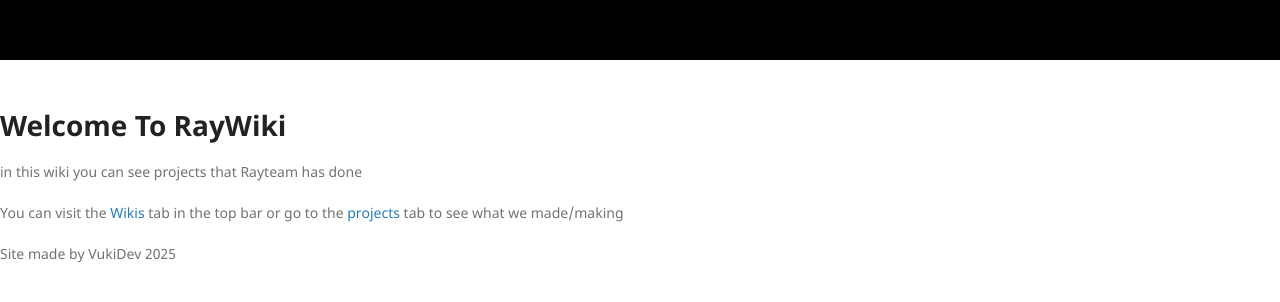
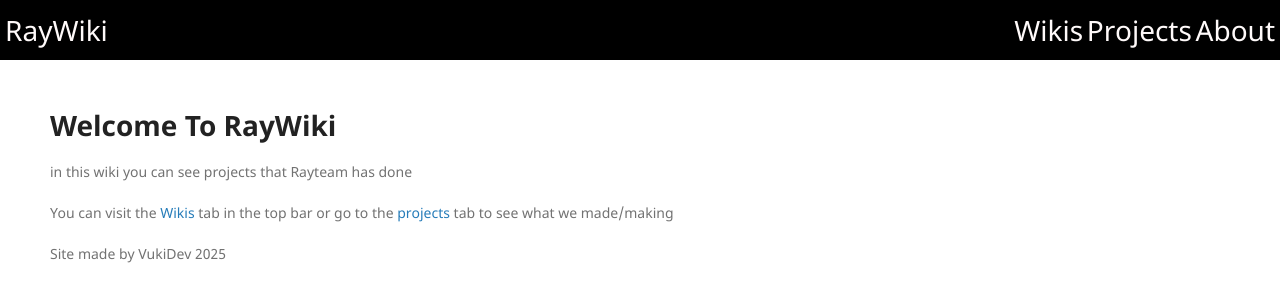
Before and after one commit to RayWiki/RayWiki.github.io, a Jekyll site: the page built from index.md, in a window 1280 px wide. Shown: the top 302 px of the page. Built offline with Jekyll 4.4.1, drawn with Linux system fonts in a browser that asks for light colours.

Commit message:
added stuff to the top bar

```diff
--- a/_layouts/default.html
+++ b/_layouts/default.html
@@ -13,9 +13,18 @@
     {% include head-custom.html %}
   </head>
   <body>
-    <div class="topbar"></div>
+    <div class="topbar">
+        <div class="tbleft">
+            <a class="linkh1">RayWiki</a>
+        </div>
+        <div class="tbright">
+            <a class="linkh1">Wikis</a>
+            <a class="linkh1">Projects</a>
+            <a class="linkh1">About</a>
+        </div>
+    </div>
     <div>
-        <main>
+        <main style="margin:50px;">
             {{ content }}
         </main>
     </div>
--- a/_sass/jekyll-theme-minimal.scss
+++ b/_sass/jekyll-theme-minimal.scss
@@ -57,6 +57,7 @@ a:hover small {
 }
 
 .topbar {
+  align-items: center;
   width: 100%;
   background-color: #000000;
   height: 60px;
@@ -64,6 +65,21 @@ a:hover small {
 
   padding: 0;
   margin-bottom: 50px;
+  display: flex;
+}
+.topbar a {
+  color: snow;
+}
+.linkh1 {
+  font-size:28px;
+}
+.tbleft {
+  position: absolute;
+  left: 5px;
+}
+.tbright {
+  position: absolute;
+  right: 5px;
 }
 
 blockquote {
```
